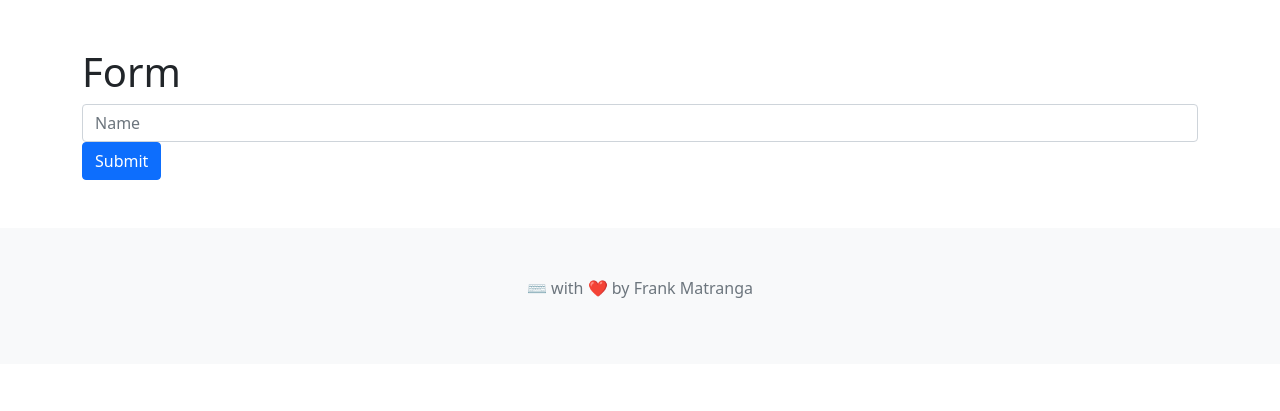
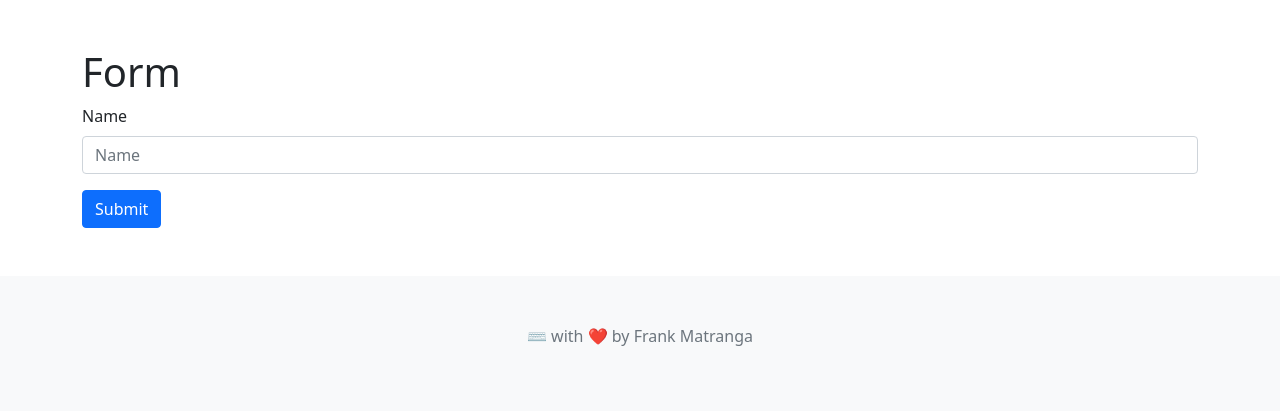
Before and after one commit to Apexal/flask-cas-template, a Python web app: template templates/form.html in a window 1280 px wide. Shown: the part 56-467 px from the top of the page. Run offline with Jinja, Linux system fonts and the light colour scheme; the template is opened without the code that fills it, so the values that code supplies are empty.

Commit message:
Update form

```diff
--- a/templates/form.html
+++ b/templates/form.html
@@ -1,10 +1,12 @@
+<!-- https://getbootstrap.com/docs/5.0/forms/overview/ -->
 {% extends 'layout.html' %}
 {% block content %}
 <div class="container">
   <h1 class="title">Form</h1>
   <form action="/form" method="POST">
-    <div class="form-group">
-      <input class="form-control" type="text" name="name" placeholder="Name">
+    <div class="mb-3">
+      <label for="name" class="form-label">Name</label>
+      <input id="name" class="form-control" type="text" name="name" placeholder="Name" required>
     </div>
     <button class="btn btn-primary">Submit</button>
   </form>
```
